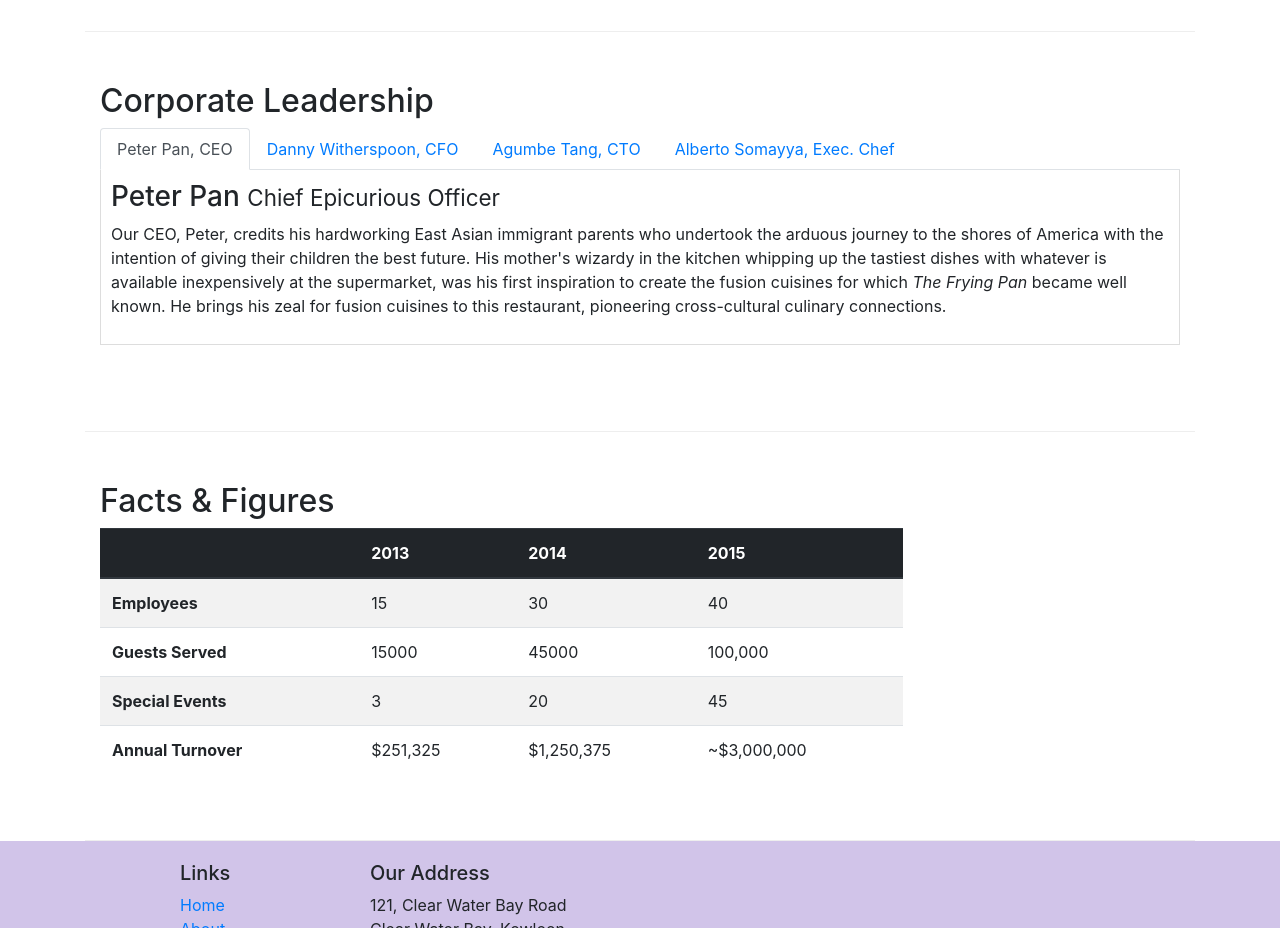
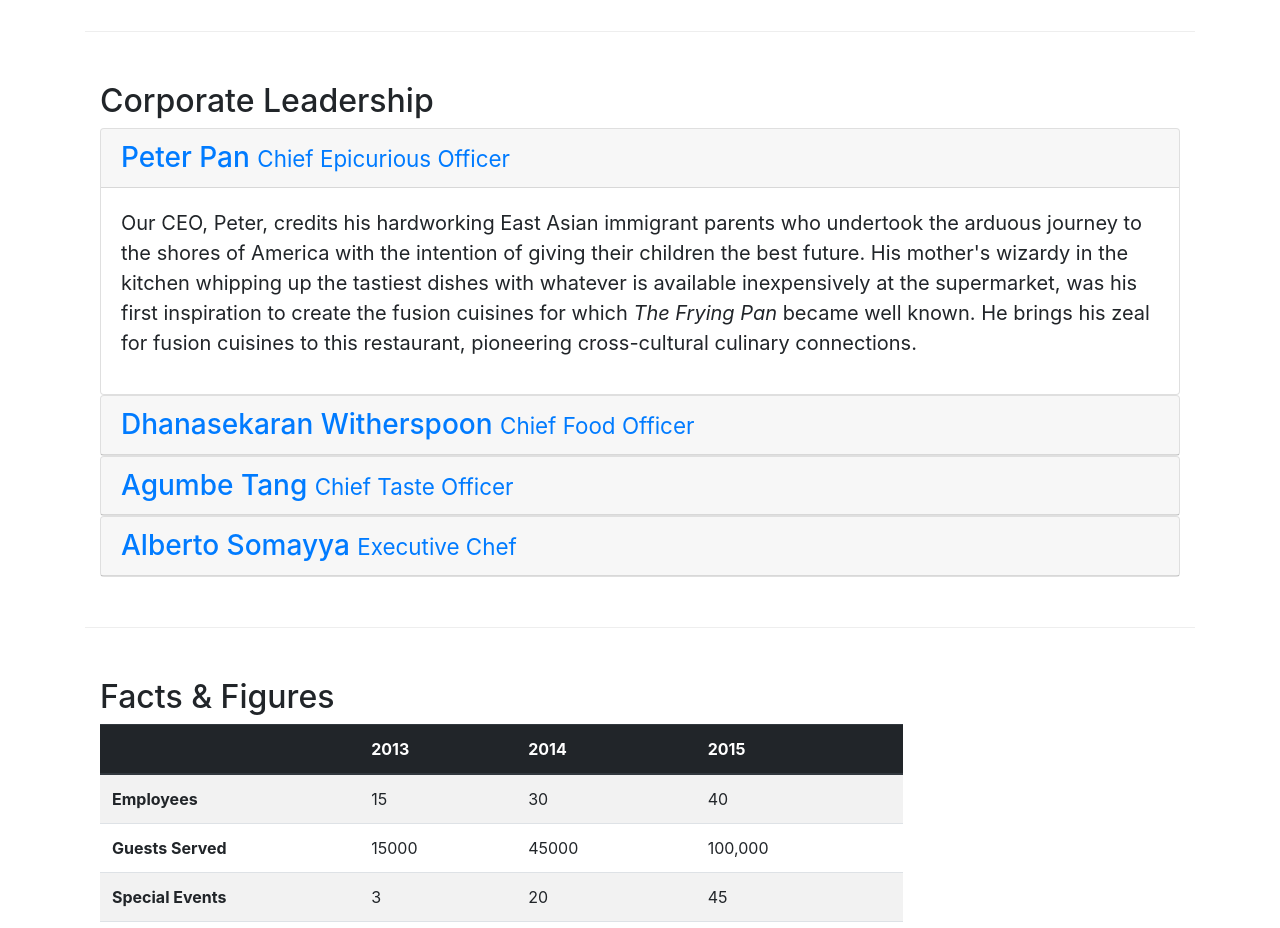
Before and after one commit to zed1025/Coursera-Web-Developer-Course-1, a website: page aboutus.html in a window 1280 px wide. Shown: the part 940-1868 px from the top of the page. Drawn offline with nearby package versions, Linux system fonts and the light colour scheme.

Commit message:
Accordion

```diff
--- a/aboutus.html
+++ b/aboutus.html
@@ -119,46 +119,68 @@
         <div class="row row-content">
             <div class="col-12">
                 <h2>Corporate Leadership</h2>
-                <ul class="nav nav-tabs">
-                    <li class="nav-item">
-                        <a href="#peter" class="nav-link active" role="tab" data-toggle="tab">Peter Pan, CEO</a>
-                    <li class="nav-item">
-                        <a class="nav-link" href="#danny" role="tab"
-                        data-toggle="tab">Danny Witherspoon, CFO</a>
-                    </li>
-                    <li class="nav-item">
-                        <a class="nav-link" href="#agumbe"role="tab"
-                        data-toggle="tab">Agumbe Tang, CTO</a>
-                    </li>
-                    <li class="nav-item">
-                        <a class="nav-link" href="#alberto" role="tab"
-                        data-toggle="tab">Alberto Somayya, Exec. Chef</a>
-                    </li>
-                    </li>
-                </ul>
 
-                <div class="tab-content">
-                    <div role="tabpanel" id="peter" class="tab-pane fade show active">
-                        <h3>Peter Pan <small>Chief Epicurious Officer</small></h3>
-                        <p class="d-none d-sm-block">Our CEO, Peter, credits his hardworking East Asian immigrant parents who undertook the arduous journey to the shores of America with the intention of giving their children the best future. His mother's wizardy in the kitchen whipping up the tastiest dishes with whatever is available inexpensively at the supermarket, was his first inspiration to create the fusion cuisines for which <em>The Frying Pan</em> became well known. He brings his zeal for fusion cuisines to this restaurant, pioneering cross-cultural culinary connections.</p>
+                <div id="accordion">
+                    <div class="card">
+                        <div class="card-header" role="tab" id="peterhead">
+                            <h3 class="mb-0">
+                                <a href="" data-toggle="collapse" data-target="#peter">Peter Pan <small>Chief Epicurious Officer</small>
+                                </a>
+                            </h3>
+                        </div>
+                        <div role="tabpanel" id="peter" class="collapse show" data-parent="#accordion">
+                            <div class="card-body">
+                                <p class="d-none d-sm-block">Our CEO, Peter, credits his hardworking East Asian immigrant parents who undertook the arduous journey to the shores of America with the intention of giving their children the best future. His mother's wizardy in the kitchen whipping up the tastiest dishes with whatever is available inexpensively at the supermarket, was his first inspiration to create the fusion cuisines for which <em>The Frying Pan</em> became well known. He brings his zeal for fusion cuisines to this restaurant, pioneering cross-cultural culinary connections.</p>
+                            </div>
+                        </div>
                     </div>
-                    <div role="tabpanel" id="danny" class="tab-pane fade">
-                        <h3>Dhanasekaran Witherspoon <small>Chief Food Officer</small></h3>
-                        <p class="d-none d-sm-block">Our CFO, Danny, as he is affectionately referred to by his colleagues, comes from a long established family tradition in farming and produce. His experiences growing up on a farm in the Australian outback gave him great appreciation for varieties of food sources. As he puts it in his own words, <em>Everything that runs, wins, and everything that stays, pays!</em></p>
+                    <div class="card">
+                        <div class="card-header" role="tab" id="dannyhead">
+                            <h3 class="mb-0">
+                                <a href="" data-toggle="collapse" data-target="#danny">Dhanasekaran Witherspoon <small>Chief Food Officer</small>
+                                </a>
+                            </h3>
+                        </div>
+                        <div role="tabpanel" id="danny" class="collapse" data-parent="#accordion">
+                            <div class="card-body">
+                                <p class="d-none d-sm-block">Our CFO, Danny, as he is affectionately referred to by his colleagues, comes from a long established family tradition in farming and produce. His experiences growing up on a farm in the Australian outback gave him great appreciation for varieties of food sources. As he puts it in his own words, <em>Everything that runs, wins, and everything that stays, pays!</em></p>
+                            </div>
+                        </div>
                     </div>
-                    <div role="tabpanel" id="agumbe" class="tab-pane fade">
-                        <h3>Agumbe Tang <small>Chief Taste Officer</small></h3>
-                        <p class="d-none d-sm-block">Blessed with the most discerning gustatory sense, Agumbe, our CTO, personally ensures that every dish that we serve meets his exacting tastes. Our chefs dread the tongue lashing that ensues if their dish does not meet his exacting standards. He lives by his motto, <em>You click only if you survive my lick.</em></p>
+                    <div class="card">
+                        <div class="card-header" role="tab" id="agumbehead">
+                            <h3 class="mb-0">
+                                <a href="" data-toggle="collapse" data-target="#agumbe">Agumbe Tang <small>Chief Taste Officer</small>
+                                </a>
+                            </h3>
+                        </div>
+                        <div role="tabpanel" id="agumbe" class="collapse" data-parent="#accordion">
+                            <div class="card-body">
+                                <p class="d-none d-sm-block">Blessed with the most discerning gustatory sense, Agumbe, our CTO, personally ensures that every dish that we serve meets his exacting tastes. Our chefs dread the tongue lashing that ensues if their dish does not meet his exacting standards. He lives by his motto, <em>You click only if you survive my lick.</em></p>
+                            </div>
+                        </div>
                     </div>
-                    <div role="tabpanel" id="alberto" class="tab-pane fade">
-                        <h3>Alberto Somayya <small>Executive Chef</small></h3>
-                        <p class="d-none d-sm-block">Award winning three-star Michelin chef with wide International experience having worked closely with whos-who in the culinary world, he specializes in creating mouthwatering Indo-Italian fusion experiences. He says, <em>Put together the cuisines from the two craziest cultures, and you get a winning hit! Amma Mia!</em></p>
+                    <div class="card">
+                        <div class="card-header" role="tab" id="albertohead">
+                            <h3 class="mb-0">
+                                <a href="" data-toggle="collapse" data-target="#alberto">Alberto Somayya <small>Executive Chef</small>
+                                </a>
+                            </h3>
+                        </div>
+                        <div role="tabpanel" id="alberto" class="collapse" data-parent="#accordion">
+                            <div class="card-body">
+                                <p class="d-none d-sm-block">Award winning three-star Michelin chef with wide International experience having worked closely with whos-who in the culinary world, he specializes in creating mouthwatering Indo-Italian fusion experiences. He says, <em>Put together the cuisines from the two craziest cultures, and you get a winning hit! Amma Mia!</em></p>
+                            </div>
+                        </div>
                     </div>
                 </div>
+            </div>
+       </div>
 
-            </div>
 
-       </div>
+
+
+
        <div class="row row-content">
             <div class="col-12 col-sm-9">
                 <h2>Facts &amp; Figures</h2>
```
